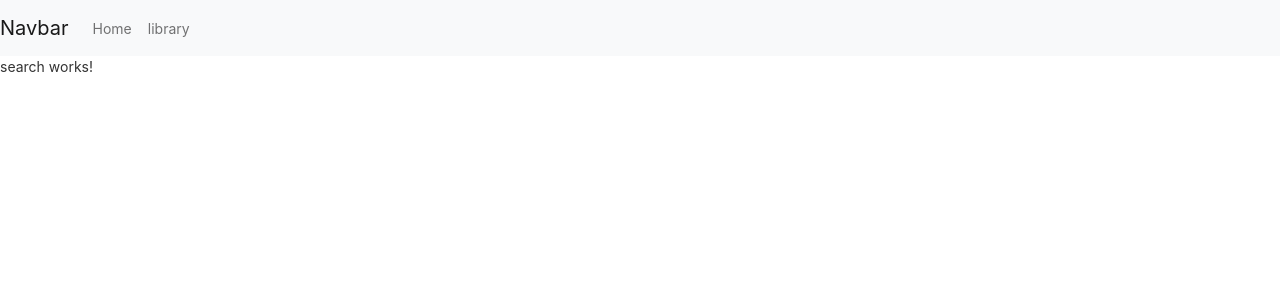
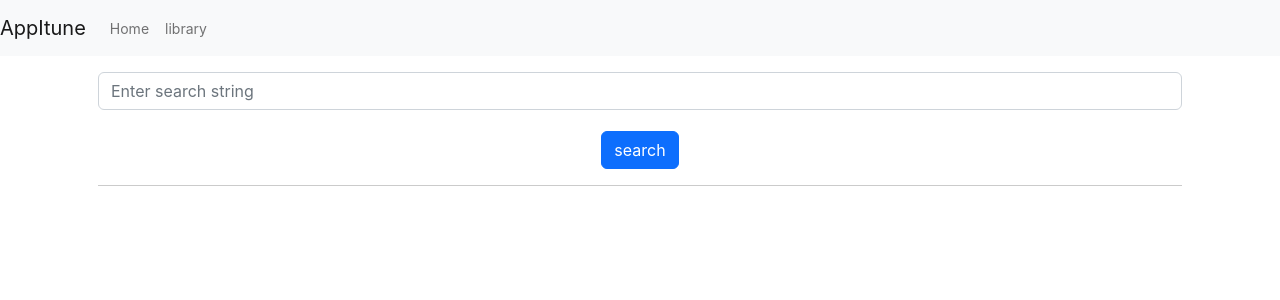
Before and after one commit to Baboula/app-itune, an Angular app: page /search in a window 1280 px wide. Shown: the top 300 px of the page. Built offline with nearby package versions, Linux system fonts and the light colour scheme.

Commit message:
ajout du formulaire de recherche

```diff
--- a/src/app/app.module.ts
+++ b/src/app/app.module.ts
@@ -1,6 +1,6 @@
 import { NgModule } from '@angular/core';
 import { BrowserModule } from '@angular/platform-browser';
-
+import { FormsModule } from '@angular/forms';
 import { AppRoutingModule } from './app-routing.module';
 import { AppComponent } from './app.component';
 import { HeaderComponent } from './header/header.component';
@@ -20,7 +20,8 @@ import { SearchComponent } from './search/search.component';
   ],
   imports: [
     BrowserModule,
-    AppRoutingModule
+    AppRoutingModule,
+    FormsModule
   ],
   providers: [],
   bootstrap: [AppComponent]
--- a/src/app/header/header.component.html
+++ b/src/app/header/header.component.html
@@ -3,7 +3,7 @@
 -->
 
 <nav class="navbar navbar-expand-lg navbar-light bg-light">
-    <a class="navbar-brand" href="#">Navbar</a>
+    <a class="navbar-brand">AppItune</a>
     <button class="navbar-toggler" type="button" data-toggle="collapse" data-target="#navbarNav" aria-controls="navbarNav" aria-expanded="false" aria-label="Toggle navigation">
       <span class="navbar-toggler-icon"></span>
     </button>
--- a/src/app/search/search.component.html
+++ b/src/app/search/search.component.html
@@ -1,4 +1,21 @@
 <!--
   search works!
 -->
-<p>search works!</p>
+<div class="container">
+  <div class="m-3 text-center" >
+    <form class="form-inline" (ngSubmit)="onSubmit(f)"  #f= "ngForm">
+        <div class="form-group">
+            <input type="`search"
+            class="form-control"
+            placeholder="Enter search string"
+            name="search" ngModel
+            required>
+        </div><br/>
+        <button type="submit"
+                class="btn btn-primary">
+          search
+        </button>
+    </form>
+    <hr/>
+  </div>
+</div>
--- a/src/app/search/search.component.ts
+++ b/src/app/search/search.component.ts
@@ -1,4 +1,5 @@
 import { Component, OnInit } from '@angular/core';
+import { NgForm } from '@angular/forms';
 
 @Component({
   selector: 'app-search',
@@ -11,5 +12,10 @@ export class SearchComponent implements OnInit {
 
   ngOnInit(): void {
   }
+  onSubmit(form: NgForm){
+    console.log(form
+      .value)
+
+  }
 
 }
```
Also changed, not shown: src/app/shared/music.ts (added, +20 -0 lines).
